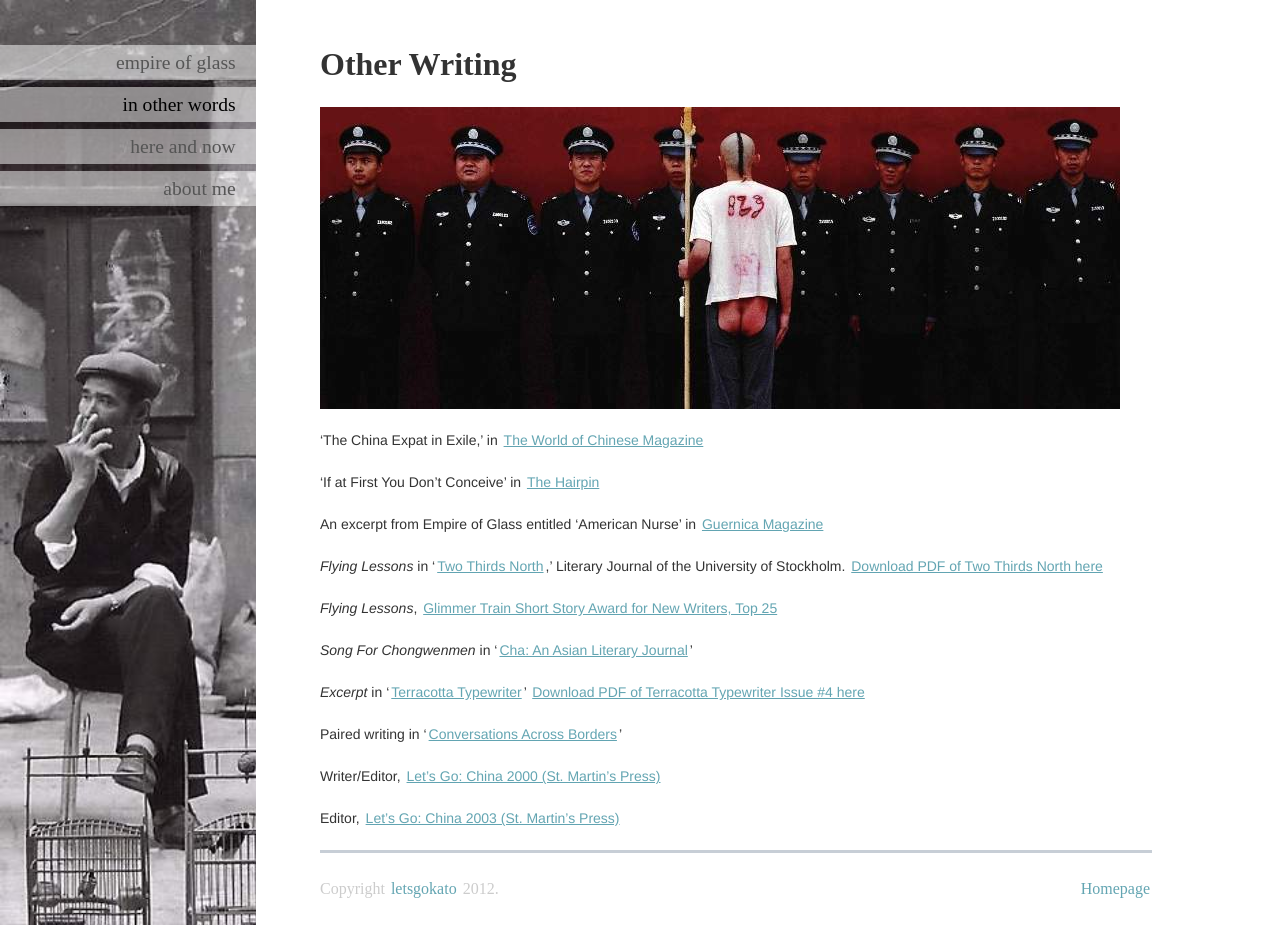
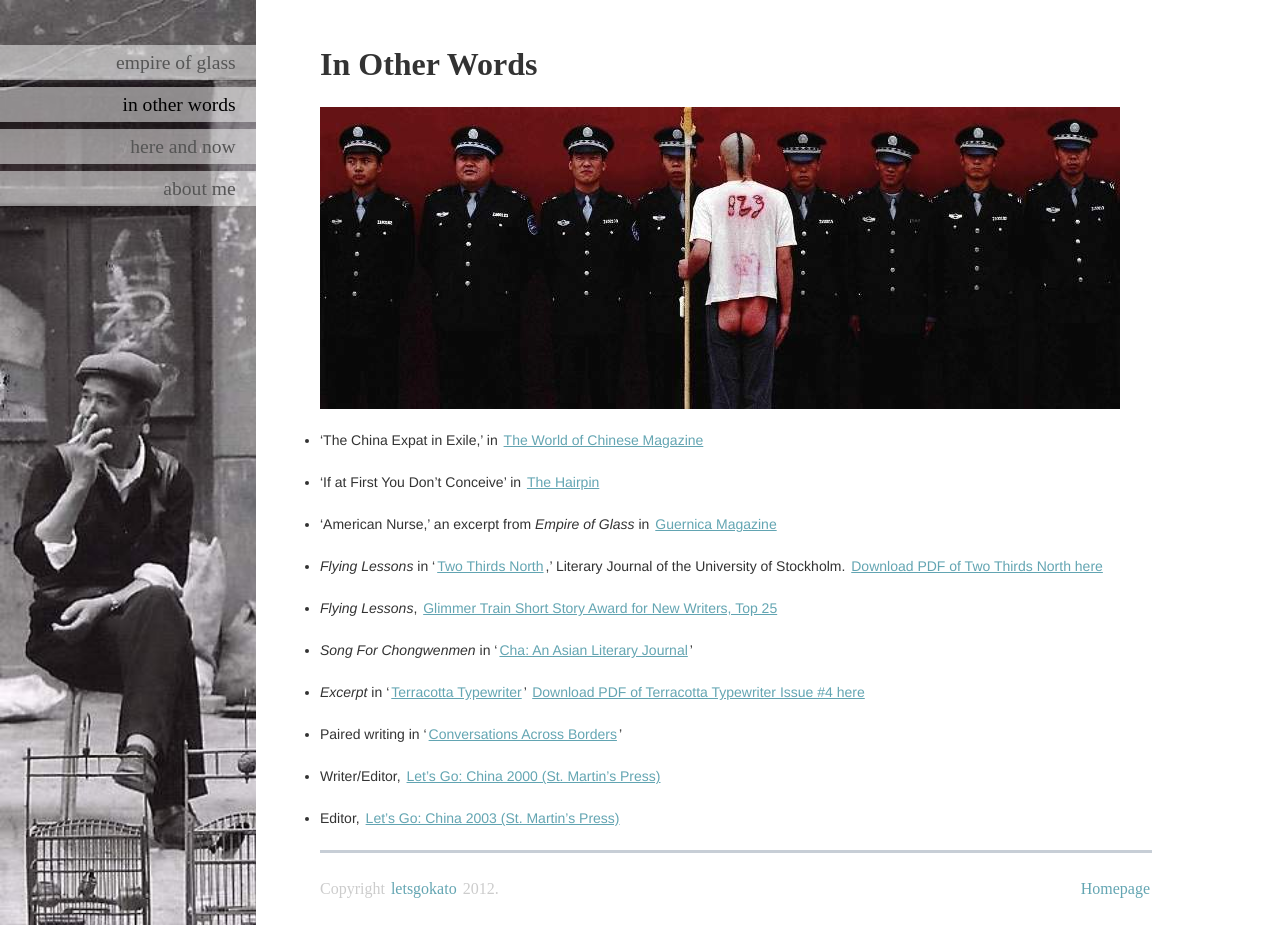
Before and after one commit to ajhit406/kato, a Jekyll site: the page built from inotherwords.md, in a window 1280 px wide and 925 px high. Built offline with Jekyll 4.4.1, drawn with Linux system fonts in a browser that asks for light colours; some web fonts are replaced; Markdown is read by kramdown in place of the engine named in the settings.

Commit message:
bullet points

```diff
--- a/inotherwords.md
+++ b/inotherwords.md
@@ -4,26 +4,26 @@ title: in other words
 lnav: inotherwords
 ---
 
-# Other Writing
+# In Other Words
 
 ![Song For Chongwenmen](/images/cbutt.jpg)
 
-'The China Expat in Exile,' in [The World of Chinese Magazine](http://www.theworldofchinese.com/2012/09/the-china-expat-in-exile-a-response-to-the-mark-kitto-debate/)
+* 'The China Expat in Exile,' in [The World of Chinese Magazine](http://www.theworldofchinese.com/2012/09/the-china-expat-in-exile-a-response-to-the-mark-kitto-debate/)
 
-'If at First You Don't Conceive' in [The Hairpin](http://thehairpin.com/2012/09/if-at-first-you-dont-conceive-try-try-again-and-dont-bd-until-your-cm-is-ew)
+* 'If at First You Don't Conceive' in [The Hairpin](http://thehairpin.com/2012/09/if-at-first-you-dont-conceive-try-try-again-and-dont-bd-until-your-cm-is-ew)
 
-An excerpt from Empire of Glass entitled 'American Nurse' in [Guernica Magazine]( http://www.guernicamag.com/fiction/american-nurse)
+* 'American Nurse,' an excerpt from _Empire of Glass_ in [Guernica Magazine]( http://www.guernicamag.com/fiction/american-nurse)
 
-_Flying Lessons_ in ‘[Two Thirds North]( http://www.twothirdsnorth.com/two-thirds-north-2012/),’ Literary Journal of the University of Stockholm. [Download PDF of Two Thirds North here]( http://www.twothirdsnorth.com/wp-content/uploads/2012/05/Two-Thirds-North-20123.pdf)
+* _Flying Lessons_ in ‘[Two Thirds North]( http://www.twothirdsnorth.com/two-thirds-north-2012/),’ Literary Journal of the University of Stockholm. [Download PDF of Two Thirds North here]( http://www.twothirdsnorth.com/wp-content/uploads/2012/05/Two-Thirds-North-20123.pdf)
 
-_Flying Lessons_, [Glimmer Train Short Story Award for New Writers, Top 25]( http://www.glimmertrainpress.com/writer/html/finalists.asp?id=65)
+* _Flying Lessons_, [Glimmer Train Short Story Award for New Writers, Top 25]( http://www.glimmertrainpress.com/writer/html/finalists.asp?id=65)
 
-_Song For Chongwenmen_ in ‘[Cha: An Asian Literary Journal]( http://www.asiancha.com/content/view/854/295/)’
+* _Song For Chongwenmen_ in ‘[Cha: An Asian Literary Journal]( http://www.asiancha.com/content/view/854/295/)’
 
-_Excerpt_ in ‘[Terracotta Typewriter]( http://www.tctype.com/happy-new-issue/)’ [Download PDF of Terracotta Typewriter Issue #4 here]( http://www.tctype.com/wp-content/uploads/2010/02/Winter10.pdf)
+* _Excerpt_ in ‘[Terracotta Typewriter]( http://www.tctype.com/happy-new-issue/)’ [Download PDF of Terracotta Typewriter Issue #4 here]( http://www.tctype.com/wp-content/uploads/2010/02/Winter10.pdf)
 
-Paired writing in ‘[Conversations Across Borders]( http://www.conversationsacrossborders.org/community/community.html)’
+* Paired writing in ‘[Conversations Across Borders]( http://www.conversationsacrossborders.org/community/community.html)’
 
-Writer/Editor, [Let’s Go: China 2000 (St. Martin’s Press)]( http://www.goodreads.com/book/show/337060.Let_s_Go_China)
+* Writer/Editor, [Let’s Go: China 2000 (St. Martin’s Press)]( http://www.goodreads.com/book/show/337060.Let_s_Go_China)
 
-Editor, [Let’s Go: China 2003 (St. Martin’s Press)]( http://www.goodreads.com/book/show/337027.Let_s_Go_2003)
+* Editor, [Let’s Go: China 2003 (St. Martin’s Press)]( http://www.goodreads.com/book/show/337027.Let_s_Go_2003)
```
